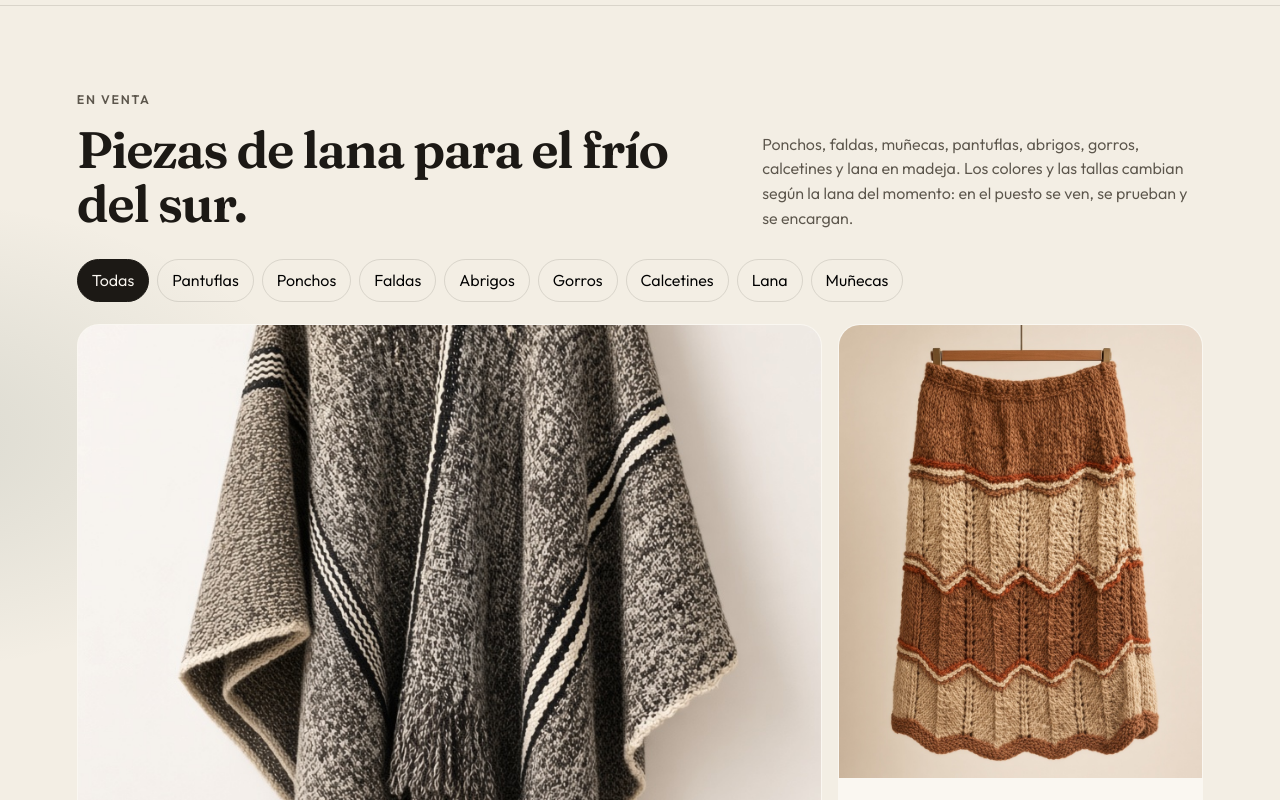
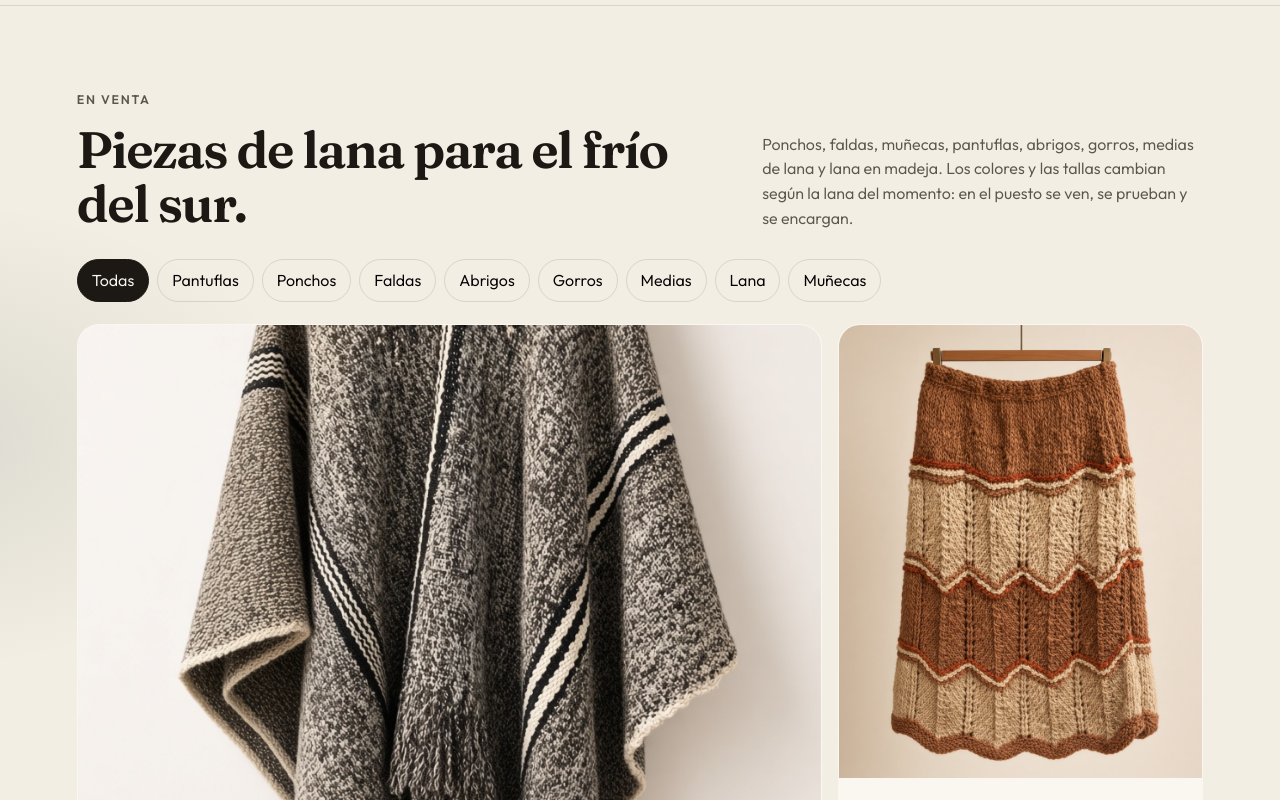
Before and after one commit to IOyarzo/artesanias-marlene, a plain HTML site: page index.html in a window 1280 px wide. Shown: the part 800-1600 px from the top of the page. Drawn offline with Linux system fonts and the light colour scheme.

Commit message:
Mostrar las medias de lana actualizadas y dejar de llamarlas calcetines.
Co-authored-by: Cursor <cursoragent@cursor.com>

```diff
--- a/index.html
+++ b/index.html
@@ -4,7 +4,7 @@
   <meta charset="UTF-8">
   <meta name="viewport" content="width=device-width, initial-scale=1">
   <title>Artesanías Marlene · Lana de oveja tejida a mano</title>
-  <meta name="description" content="Marlene González Ule teje a mano pantuflas, sweaters, gorros y calcetines en lana de oveja natural. Galería Amar, local N° 8, Pueblito Melipulli, Puerto Montt.">
+  <meta name="description" content="Marlene González Ule teje a mano pantuflas, sweaters, gorros y medias de lana de oveja natural. Galería Amar, local N° 8, Pueblito Melipulli, Puerto Montt.">
   <meta property="og:title" content="Artesanías Marlene">
   <meta property="og:description" content="Lana de oveja, tejida a mano en Puerto Montt por Marlene González Ule.">
   <meta property="og:type" content="website">
@@ -24,7 +24,7 @@
       "name": "Marlene González Ule",
       "homeLocation": "Chiloé, Chile"
     },
-    "description": "Tejidos a mano en lana de oveja natural. Pantuflas, sweaters, gorros y calcetines.",
+    "description": "Tejidos a mano en lana de oveja natural. Pantuflas, sweaters, gorros y medias de lana.",
     "address": {
       "@type": "PostalAddress",
       "streetAddress": "Galería Amar, local N° 8, Pueblito Melipulli",
@@ -98,7 +98,7 @@
           <p class="eyebrow">En venta</p>
           <h2>Piezas de lana para el frío del sur.</h2>
         </div>
-        <p>Ponchos, faldas, muñecas, pantuflas, abrigos, gorros, calcetines y lana en madeja. Los colores y las tallas cambian según la lana del momento: en el puesto se ven, se prueban y se encargan.</p>
+        <p>Ponchos, faldas, muñecas, pantuflas, abrigos, gorros, medias de lana y lana en madeja. Los colores y las tallas cambian según la lana del momento: en el puesto se ven, se prueban y se encargan.</p>
       </div>
 
       <div class="filters" role="tablist" aria-label="Filtrar piezas">
@@ -108,7 +108,7 @@
         <button type="button" data-filter="faldas" role="tab" aria-selected="false">Faldas</button>
         <button type="button" data-filter="abrigos" role="tab" aria-selected="false">Abrigos</button>
         <button type="button" data-filter="gorros" role="tab" aria-selected="false">Gorros</button>
-        <button type="button" data-filter="calcetines" role="tab" aria-selected="false">Calcetines</button>
+        <button type="button" data-filter="medias" role="tab" aria-selected="false">Medias</button>
         <button type="button" data-filter="lana" role="tab" aria-selected="false">Lana</button>
         <button type="button" data-filter="munecas" role="tab" aria-selected="false">Muñecas</button>
       </div>
@@ -204,10 +204,10 @@
           </div>
         </article>
 
-        <article class="card" data-cat="calcetines" tabindex="0">
-          <img src="img/producto-calcetines.jpg" alt="Cinco calcetines de lana de colores colgados de una vara de madera.">
+        <article class="card" data-cat="medias" tabindex="0">
+          <img src="img/producto-medias.jpg" alt="Cinco medias de lana de colores colgadas de una vara de madera.">
           <div class="card-body">
-            <p class="tag">Calcetines</p>
+            <p class="tag">Medias de lana</p>
             <h3>Medias de color</h3>
             <p>Rayas, guardas y lanas teñidas a mano. Largas, de lana, para bota o para la casa.</p>
           </div>
```
Also changed, not shown: img/producto-medias.jpg (renamed from img/producto-calcetines.jpg).
